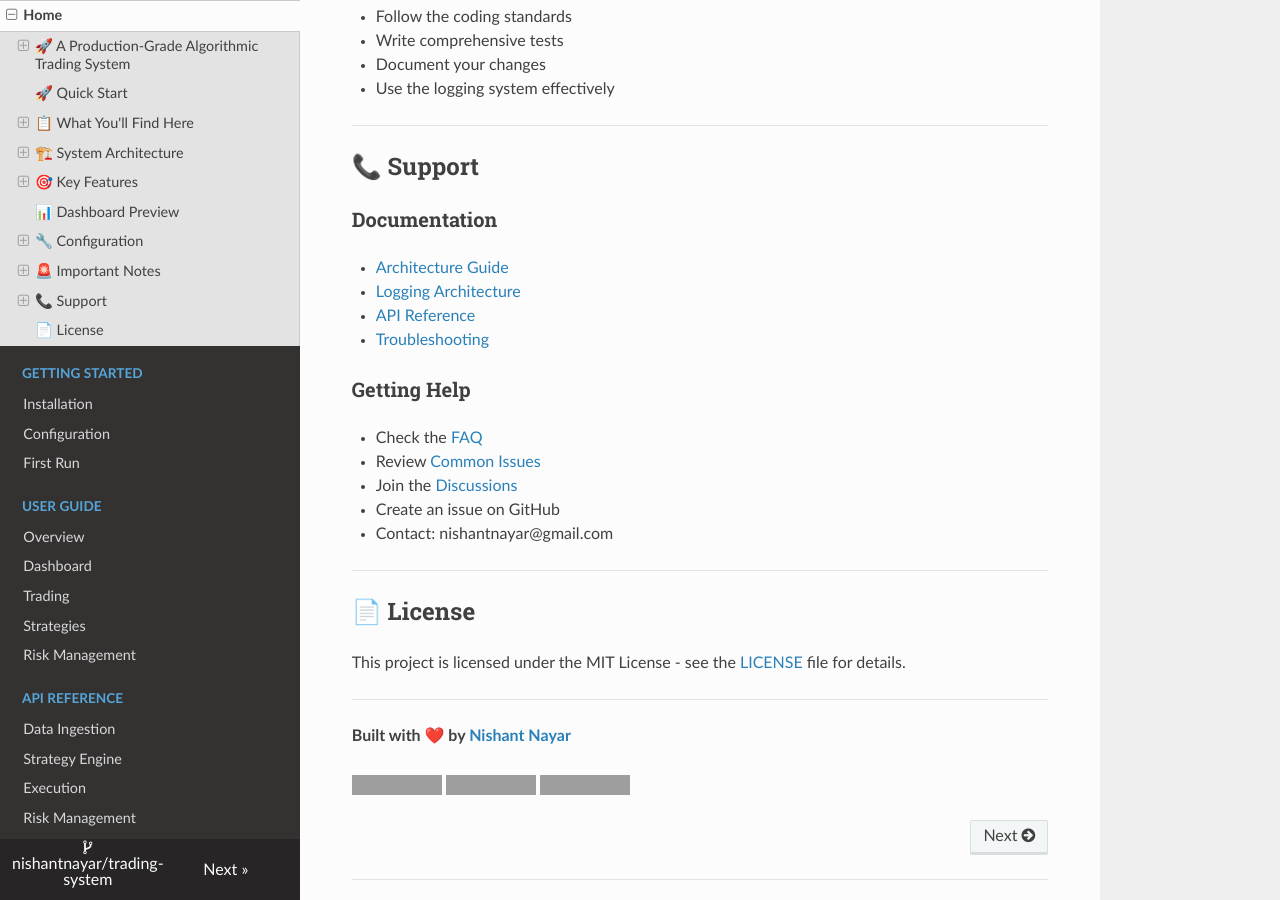
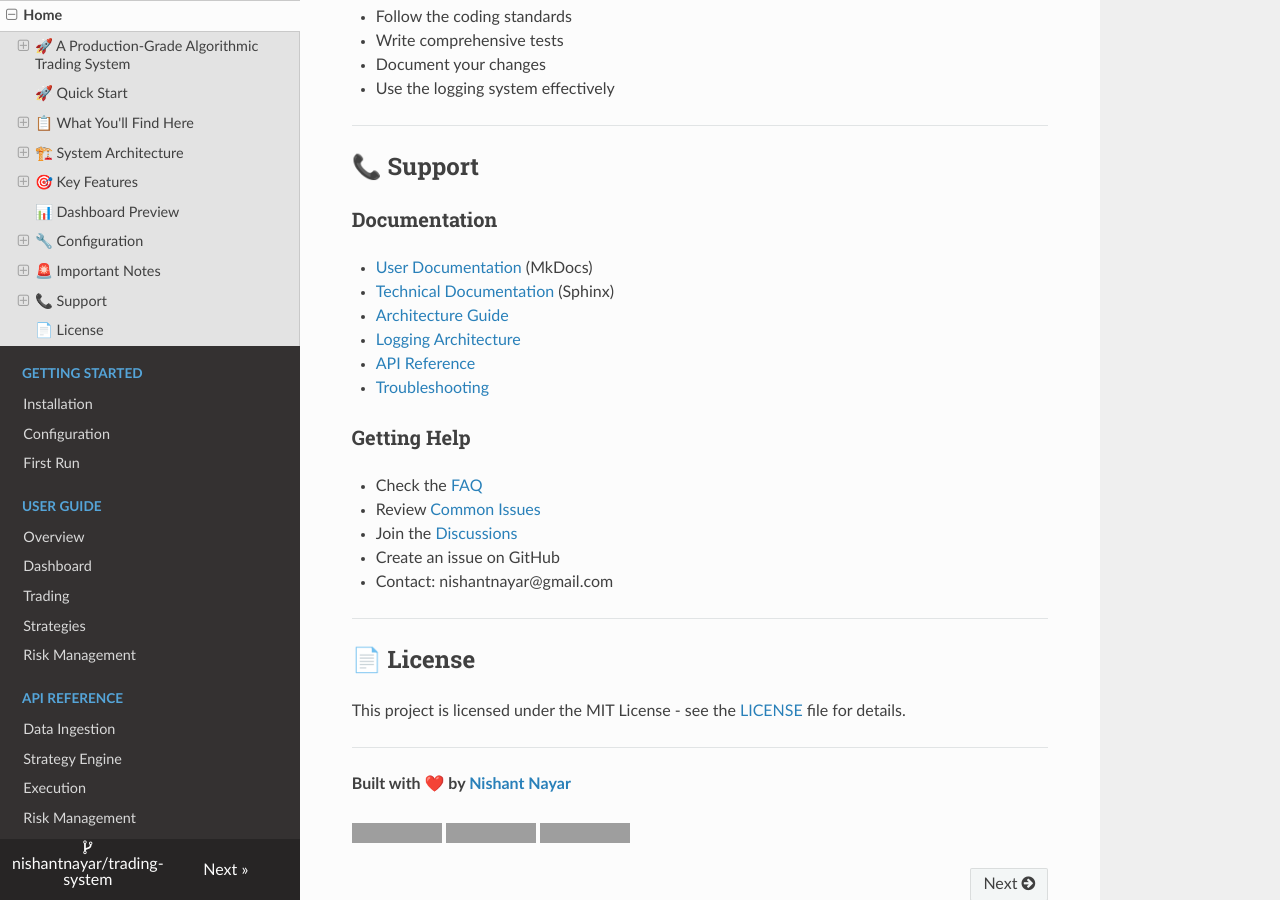
Before and after one commit to nishantnayar/Trading-System, an MkDocs documentation site: the page built from docs/index.md, in a window 1280 px wide and 900 px high, scrolled down 4311 px. Built offline with MkDocs 1.6.1, drawn with Linux system fonts in a browser that asks for light colours; nearby versions of some CDN libraries; grey boxes are pictures that could not be loaded.

Commit message:
Add GitHub Pages deployment for Sphinx documentation and update links

```diff
--- a/docs/index.md
+++ b/docs/index.md
@@ -209,6 +209,8 @@ LOG_RETENTION_DAYS=30
 ## 📞 **Support**
 
 ### **Documentation**
+- [User Documentation](https://nishantnayar.github.io/trading-system) (MkDocs)
+- [Technical Documentation](https://nishantnayar.github.io/trading-system-sphinx) (Sphinx)
 - [Architecture Guide](development/architecture.md)
 - [Logging Architecture](development/logging-architecture.md)
 - [API Reference](api/)
```
Also changed, not shown: Readme.md (+2 -1 lines), 1 other file.
